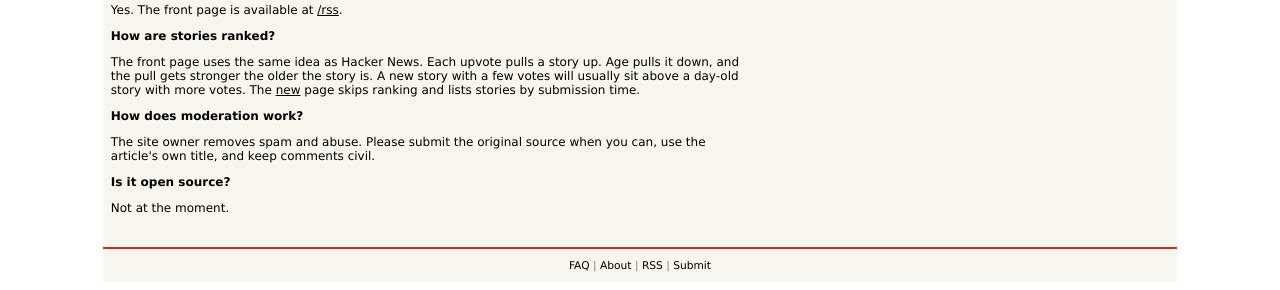
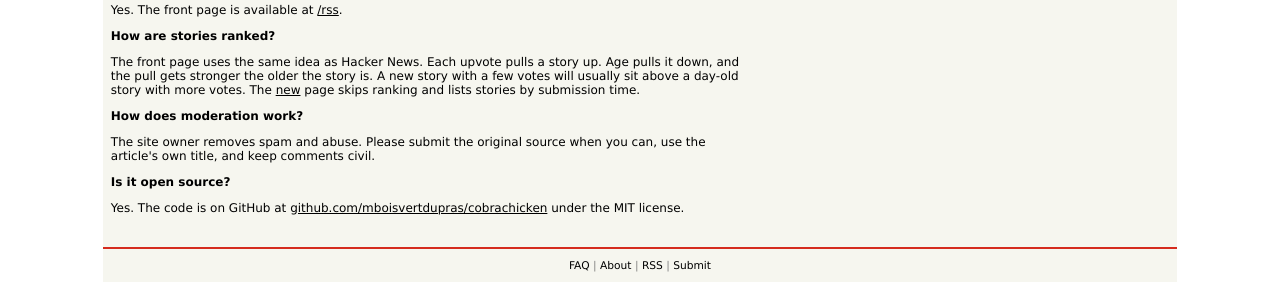
Before and after one commit to mboisvertdupras/cobrachicken, a Laravel app: template resources/views/pages/faq.blade.php in a window 1280 px wide. Shown: the part 701-991 px from the top of the page. Run offline with Laravel 12, Linux system fonts and the light colour scheme; the template is opened without the code that fills it, so the values that code supplies are empty; style sheets or scripts are compiled from the project's sources; parts of the project's set-up code (start-up, migrations or seed data) failed here and were passed over.

Commit message:
Publish under the MIT license and link the repo from the FAQ

```diff
--- a/resources/views/pages/faq.blade.php
+++ b/resources/views/pages/faq.blade.php
@@ -35,6 +35,6 @@
         <p>The site owner removes spam and abuse. Please submit the original source when you can, use the article's own title, and keep comments civil.</p>
 
         <p><b>Is it open source?</b></p>
-        <p>Not at the moment.</p>
+        <p>Yes. The code is on GitHub at <a href="https://github.com/mboisvertdupras/cobrachicken">github.com/mboisvertdupras/cobrachicken</a> under the MIT license.</p>
     </div>
 </x-layout>
```
Also changed, not shown: 1 other file.
